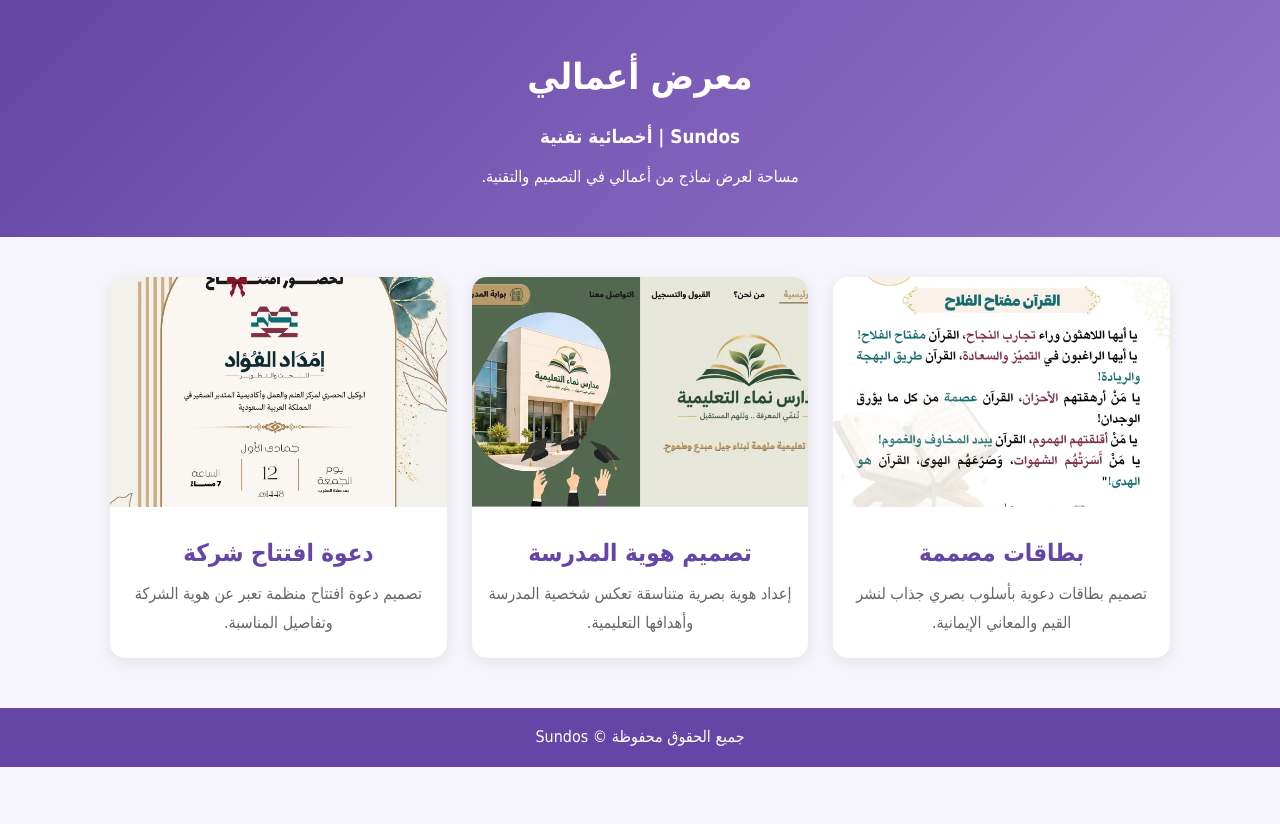
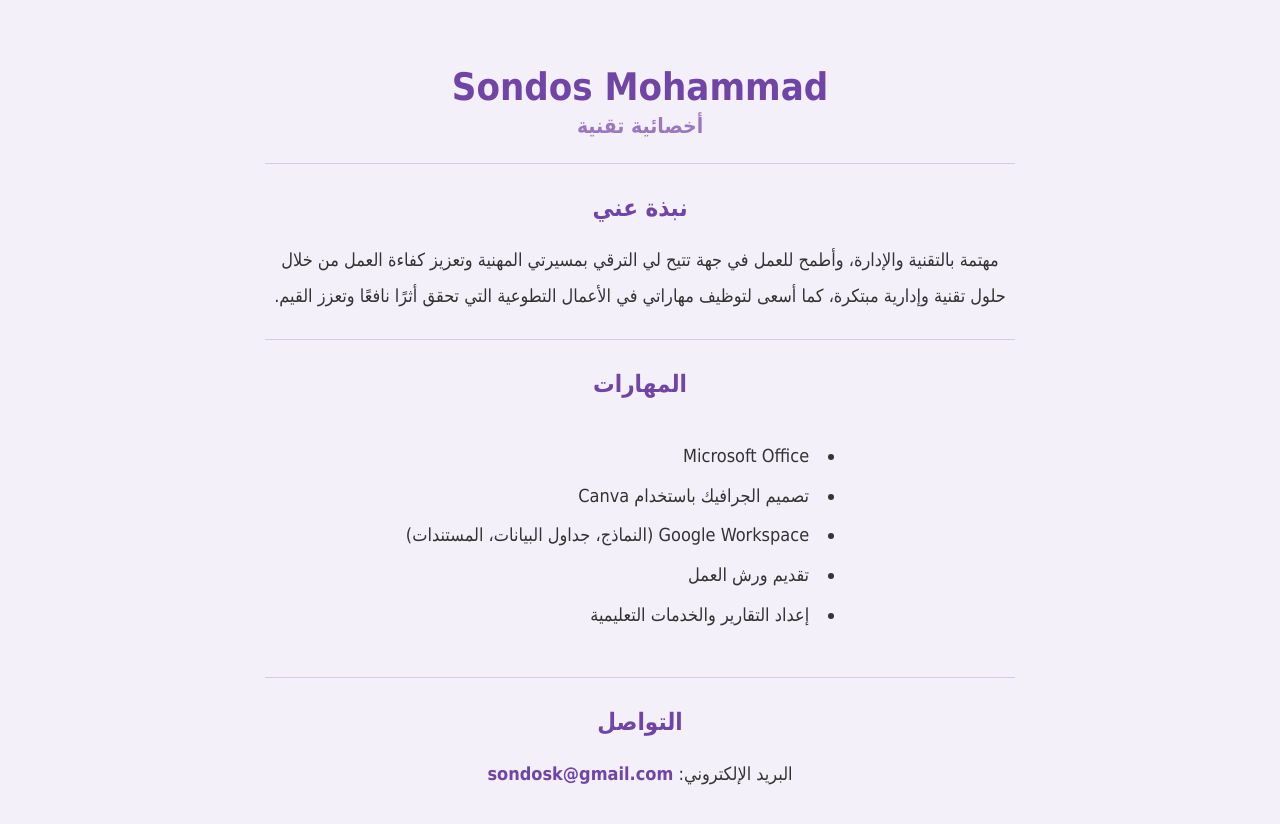
Before and after one commit to sondosk-source/my-cv, a plain HTML site: page index.html in a window 1280 px wide. Before the commit the page ends 800 px from the top, so only its background shows below. Drawn offline with Linux system fonts and the light colour scheme.

Commit message:
Add files via upload

```diff
--- a/index.html
+++ b/index.html
@@ -4,53 +4,48 @@
 <head>
     <meta charset="UTF-8">
     <meta name="viewport" content="width=device-width, initial-scale=1.0">
-    <title>معرض أعمال Sundos</title>
+    <title>Sondos - السيرة الذاتية</title>
     <link rel="stylesheet" href="style.css">
 </head>
 
 <body>
 
-    <header>
-        <h1>معرض أعمالي</h1>
-        <h3>Sundos | أخصائية تقنية</h3>
-        <p>مساحة لعرض نماذج من أعمالي في التصميم والتقنية.</p>
-    </header>
+    <h1>Sondos Mohammad</h1>
+    <h3>أخصائية تقنية</h3>
 
-    <main>
+    <hr>
 
-        <section class="projects">
+    <h2>نبذة عني</h2>
 
-            <div class="project">
-                <img src="assets/images/cards.webp "
-                     alt="نماذج بطاقات تعليمية مصممة"
-                     width="800" height="600" loading="lazy">
-                <h2>بطاقات مصممة</h2>
-              <p>تصميم بطاقات دعوية بأسلوب بصري جذاب لنشر القيم والمعاني الإيمانية.</p>
-            </div>
+    <p>
+        مهتمة بالتقنية والإدارة، وأطمح للعمل في جهة تتيح لي الترقي بمسيرتي المهنية وتعزيز كفاءة العمل من خلال حلول تقنية وإدارية مبتكرة،
+        كما أسعى لتوظيف مهاراتي في الأعمال التطوعية التي تحقق أثرًا نافعًا وتعزز القيم.
+    </p>
 
-            <div class="project">
-                <img src="assets/images/school.webp "
-                     alt="تصميم هوية بصرية لمدرسة"
-                     width="800" height="600" loading="lazy">
-                <h2>تصميم هوية المدرسة</h2>
-                <p>إعداد هوية بصرية متناسقة تعكس شخصية المدرسة وأهدافها التعليمية.</p>
-            </div>
+    <hr>
 
-            <div class="project">
-                <img src="assets/images/opening.webp"
-                     alt="تصميم دعوة افتتاح شركة"
-                     width="800" height="600" loading="lazy">
-                <h2>دعوة افتتاح شركة</h2>
-                <p>تصميم دعوة افتتاح منظمة تعبر عن هوية الشركة وتفاصيل المناسبة.</p>
-            </div>
+    <h2>المهارات</h2>
 
-        </section>
+    <ul>
+        <li>Microsoft Office</li>
+        <li>تصميم الجرافيك باستخدام Canva</li>
+        <li>Google Workspace (النماذج، جداول البيانات، المستندات)</li>
+        <li>تقديم ورش العمل</li>
+        <li>إعداد التقارير والخدمات التعليمية</li>
+    </ul>
 
-    </main>
+    <hr>
 
-    <footer>
-        <p>جميع الحقوق محفوظة © Sundos</p>
-    </footer>
+    <h2>التواصل</h2>
+
+    <p>
+        البريد الإلكتروني:
+        <a href="mailto:sondosk@gmail.com">
+            sondosk@gmail.com
+        </a>
+    </p>
+
+    <script src="script.js"></script>
 
 </body>
 </html>
--- /dev/null
+++ b/script.js
@@ -0,0 +1,4 @@
+
+window.onload = function() {
+    alert("مرحبًا بك في السيرة الذاتية لـ Sundos 🌷");
+};
--- a/style.css
+++ b/style.css
@@ -1,79 +1,63 @@
+
 * {
     box-sizing: border-box;
-    margin: 0;
-    padding: 0;
 }
 
 body {
     font-family: Tahoma, Arial, sans-serif;
-    background-color: #f7f5fc;
+    background-color: #f3f0fa;
     color: #333;
-    line-height: 1.8;
+    text-align: center;
+    direction: rtl;
+    margin: 0;
+    padding: 40px 20px;
 }
 
-header {
-    background: linear-gradient(135deg, #6545a5, #9274c9);
-    color: white;
-    text-align: center;
-    padding: 45px 20px;
+h1 {
+    color: #7045a5;
+    font-size: 38px;
+    margin-bottom: 5px;
 }
 
-header h1 {
-    font-size: 36px;
-    margin-bottom: 10px;
+h3 {
+    color: #9a78bd;
+    font-size: 21px;
+    margin-top: 5px;
 }
 
-header h3 {
-    margin-bottom: 10px;
+h2 {
+    color: #7045a5;
+    margin-top: 30px;
 }
 
-main {
-    max-width: 1100px;
-    margin: 40px auto;
-    padding: 0 20px;
+p {
+    font-size: 18px;
+    line-height: 2;
+    max-width: 750px;
+    margin: 15px auto;
 }
 
-.projects {
-    display: grid;
-    grid-template-columns: repeat(auto-fit, minmax(260px, 1fr));
-    gap: 25px;
+ul {
+    list-style-position: inside;
+    display: inline-block;
+    text-align: right;
+    font-size: 18px;
+    line-height: 2.2;
 }
 
-.project {
-    background-color: white;
-    border-radius: 15px;
-    overflow: hidden;
-    box-shadow: 0 4px 15px rgba(0, 0, 0, 0.08);
-    text-align: center;
-    padding-bottom: 20px;
+hr {
+    border: none;
+    border-top: 1px solid #d8c9e8;
+    max-width: 750px;
+    margin: 25px auto;
 }
 
-.project img {
-    width: 100%;
-    height: 230px;
-    object-fit: cover;
+a {
+    color: #7045a5;
+    text-decoration: none;
+    font-weight: bold;
 }
 
-.project h2 {
-    color: #6545a5;
-    margin: 15px 10px 5px;
+a:hover {
+    color: #a16bc9;
 }
-
-.project p {
-    padding: 0 15px;
-    color: #666;
-}
-
-footer {
-    background-color: #6545a5;
-    color: white;
-    text-align: center;
-    padding: 15px;
-    margin-top: 50px;
-}
-
-@media (max-width: 600px) {
-    header h1 {
-        font-size: 28px;
-    }
-}
```
